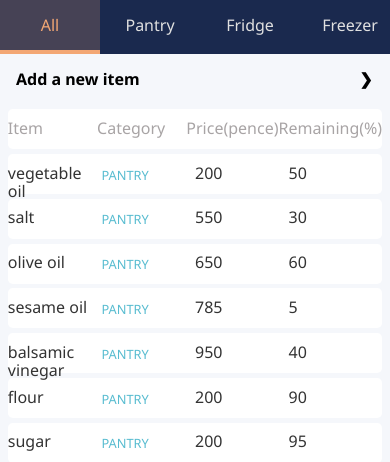
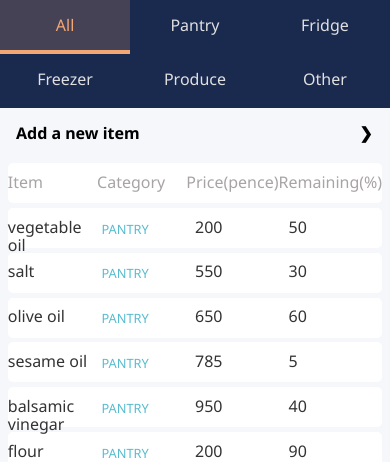
Before and after one commit to AlisonYoon/collectorsapp, a PHP site: page / in a window 390 px wide. Shown: the top 462 px of the page. Run offline with PHP 8.4, Linux system fonts and the light colour scheme; data comes from the database, SQL or seed files in the repository.

Commit message:
filter item media query added for max-width 736px

```diff
--- a/styles.css
+++ b/styles.css
@@ -183,3 +183,20 @@ form.big-form input[type=submit]:hover,
         margin: 0.3rem 0;
     }
 }
+@media only screen and (max-width: 736px) {
+    header {
+        height: 108px;
+    }
+    header ul {
+        flex-wrap: wrap;
+    }
+    header ul li {
+        display: inline-block;
+        width: 33.3%;
+        text-align: center;
+    }
+    header ul li a {
+        height: 54px;
+        width: 100%;
+    }
+}
```
